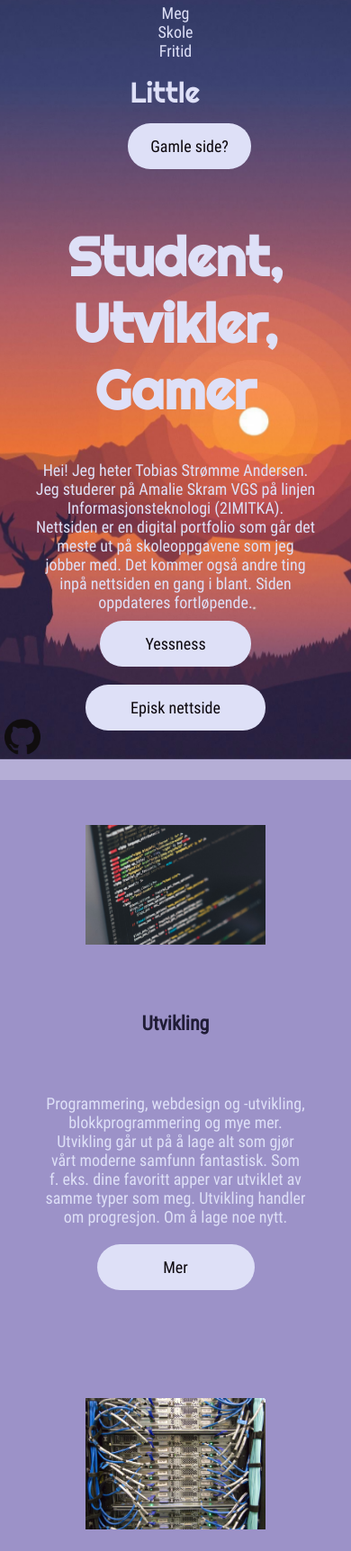
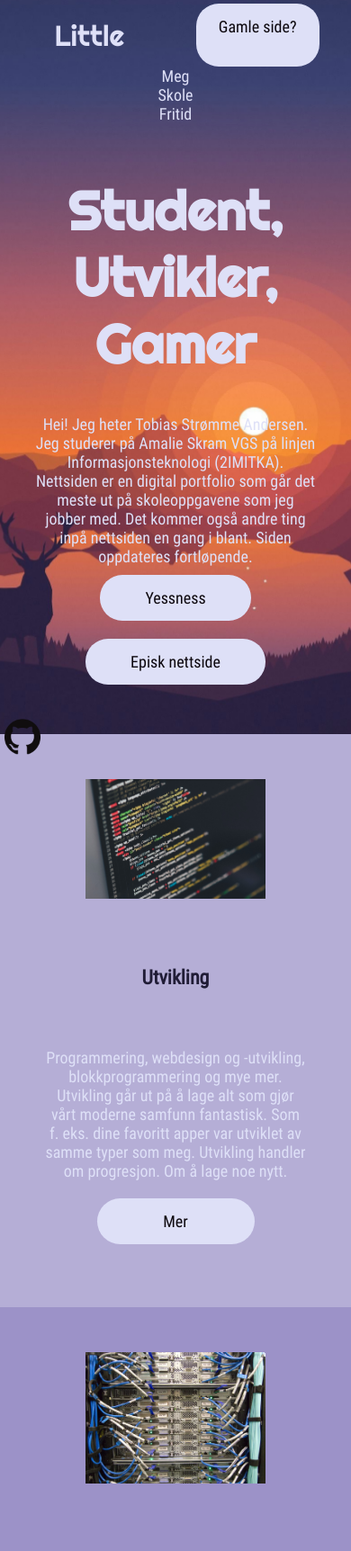
Before and after one commit to LilleAndersen/LilleAndersen.github.io, a PHP site: page / in a window 390 px wide. Shown: the top 1724 px of the page at 90% size. Run offline with PHP 8.4, Linux system fonts and the light colour scheme.

Commit message:
header responsiveness experiments

```diff
--- a/sections/header.html
+++ b/sections/header.html
@@ -1,9 +1,12 @@
 <div id="header" class="subpage-header">
-    <a href="/" id="home-button-left" class="btn">Little</a>
+    <div id="header-middle">
+        <a href="/" id="home-button-left" class="btn">Little</a>
+        <a href="https://old.little.yessness.com/home" id="home-button-right" class="btn" target="_blank">Gamle side?</a>
+    </div>
     <a href="#" id="homebtn" class="btn">Meg</a> <!-- Home button -->
     <a href="/pages/school/" id="schoolbtn" class="btn">Skole</a> <!-- School button -->
     <a href="/pages/personal/" id="personalbtn" class="btn">Fritid</a> <!-- Freetime button -->
-    <a href="https://old.little.yessness.com/home" id="home-button-right" class="btn" target="_blank">Gamle side?</a>
+
 </div>
 
 <!--<a id="old" href="https://old.little.yessness.com" >Gammelt Design?</a>-->
--- a/style.scss
+++ b/style.scss
@@ -111,15 +111,21 @@ $breakpoint-large: 1200px;
     min-width: 150px;
     max-width: 2147483647px; // Should be less, but littel is bumd TODO: Make this better
 
+    :nth-child(1) { order: 1; }
+    :nth-child(2) { order: 5; }
+    :nth-child(3) { order: 2; }
+    :nth-child(4) { order: 3; }
+    :nth-child(5) { order: 4; }
+
     // Responsiveness
     @media (max-width: $breakpoint)
     {
         flex-direction: column;
 
-        :nth-child(1) { order: 4; }
-        :nth-child(2) { order: 1; }
-        :nth-child(3) { order: 2; }
-        :nth-child(4) { order: 3; }
+        :nth-child(1) { order: 1; }
+        :nth-child(2) { order: 2; }
+        :nth-child(3) { order: 3; }
+        :nth-child(4) { order: 4; }
         :nth-child(5) { order: 5; }
     }
 
@@ -132,6 +138,15 @@ $breakpoint-large: 1200px;
     @media (max-width: 720px)
     {
         column-gap: 3vw; // Gap between colums
+    }
+}
+
+#header-middle
+{
+    display: flex;
+
+    @media (max-width: $breakpoint) {
+        flex-direction: row;
     }
 }
 
@@ -213,19 +228,13 @@ $breakpoint-large: 1200px;
     }
 }
 
-#home-button-left, #home-button-right
-{
-    display: flex;
-    flex-direction: row;
-}
-
 //====================================
 // 1.7 Body/
 //====================================
 
 body
 {
-    background-color: #B5AED6;
+    background-color: $accent-light-light;
     margin: 0;
     font-size: 18px;
 }
@@ -313,7 +322,7 @@ footer
     font-family: "Roboto Condensed", arial, sans-serif;
     color: $accent-light;
     text-align: center;
-    background-color: $accent-light-dark;
+    background-color: $accent-light-light;
 
 }
 
@@ -456,7 +465,7 @@ a
     text-align: center;
     align-items: center;
 
-    background-color: $accent-light-dark;
+    background-color: $accent-light-light;
 
     // Adds custom properties for different viewport widths
     @media (max-width: 1350px)
```
Also changed, not shown: assets/images/minimalist_crop.jpg (added), assets/rest/Spin-1s-200px.png (deleted), style.css, 1 other file.
